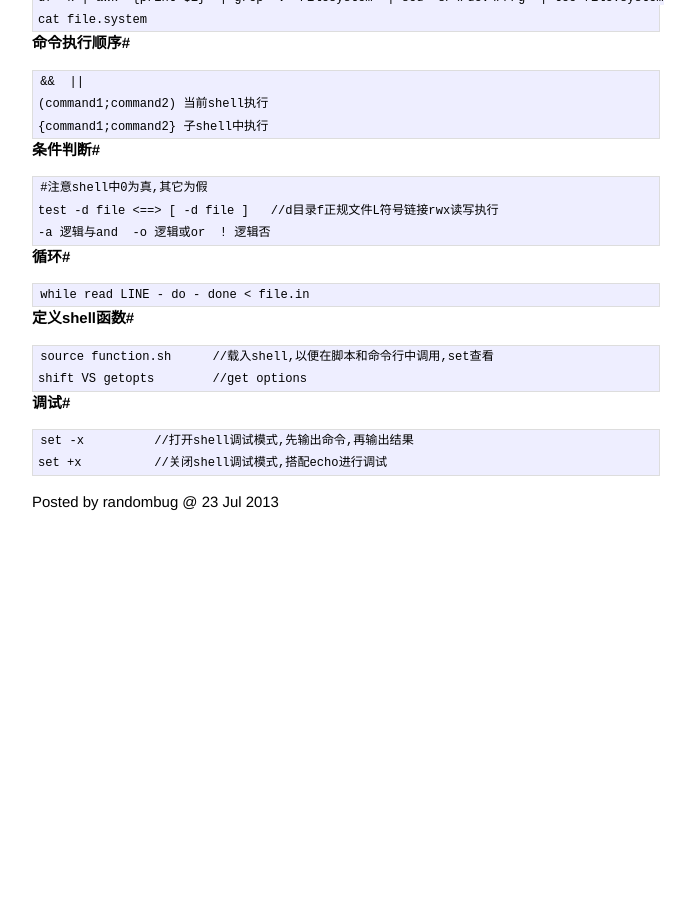
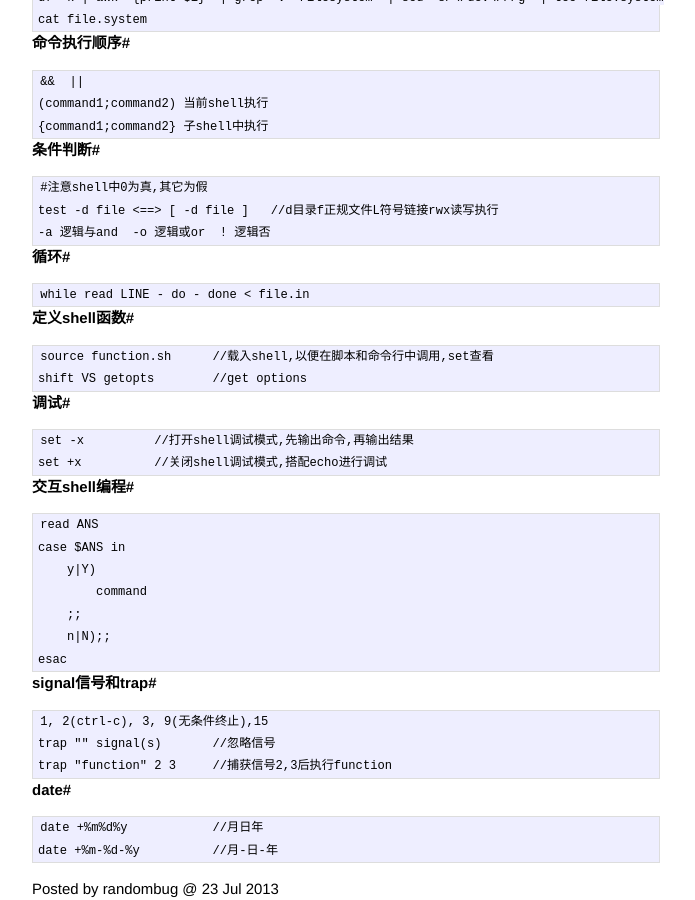
Before and after one commit to jfgong/jekyll_linteler, a Jekyll site: the page built from _posts/2013-07-23-shell-learning.markdown, in a window 1280 px wide and 900 px high, scrolled down 1123 px. Shown: the whole window, without its empty margins (294-989 px from the left). Built offline with Jekyll 4.4.1, drawn with Linux system fonts in a browser that asks for light colours; before the commit the page ends 1636 px from its top, so only the background shows below that; some of the changed text lies outside the part shown.

Commit message:
update 2013-07-23-shell-learning.markdown

```diff
--- a/_posts/2013-07-23-shell-learning.markdown
+++ b/_posts/2013-07-23-shell-learning.markdown
@@ -70,4 +70,22 @@ title: shell学习笔记
 	set -x		//打开shell调试模式,先输出命令,再输出结果
 	set +x		//关闭shell调试模式,搭配echo进行调试
 
+#交互shell编程#
+	read ANS
+	case $ANS in
+	    y|Y)
+	        command
+	    ;;
+	    n|N);;
+	esac
+
+#signal信号和trap#
+	1, 2(ctrl-c), 3, 9(无条件终止),15
+	trap "" signal(s)	//忽略信号
+	trap "function" 2 3	//捕获信号2,3后执行function
+
+#date#
+	date +%m%d%y		//月日年
+	date +%m-%d-%y		//月-日-年
+
 Posted by randombug @ {{ page.date | date_to_string }}
```
Also changed, not shown: other parts of _posts/2013-07-23-shell-learning.markdown (+1 -1 lines).
